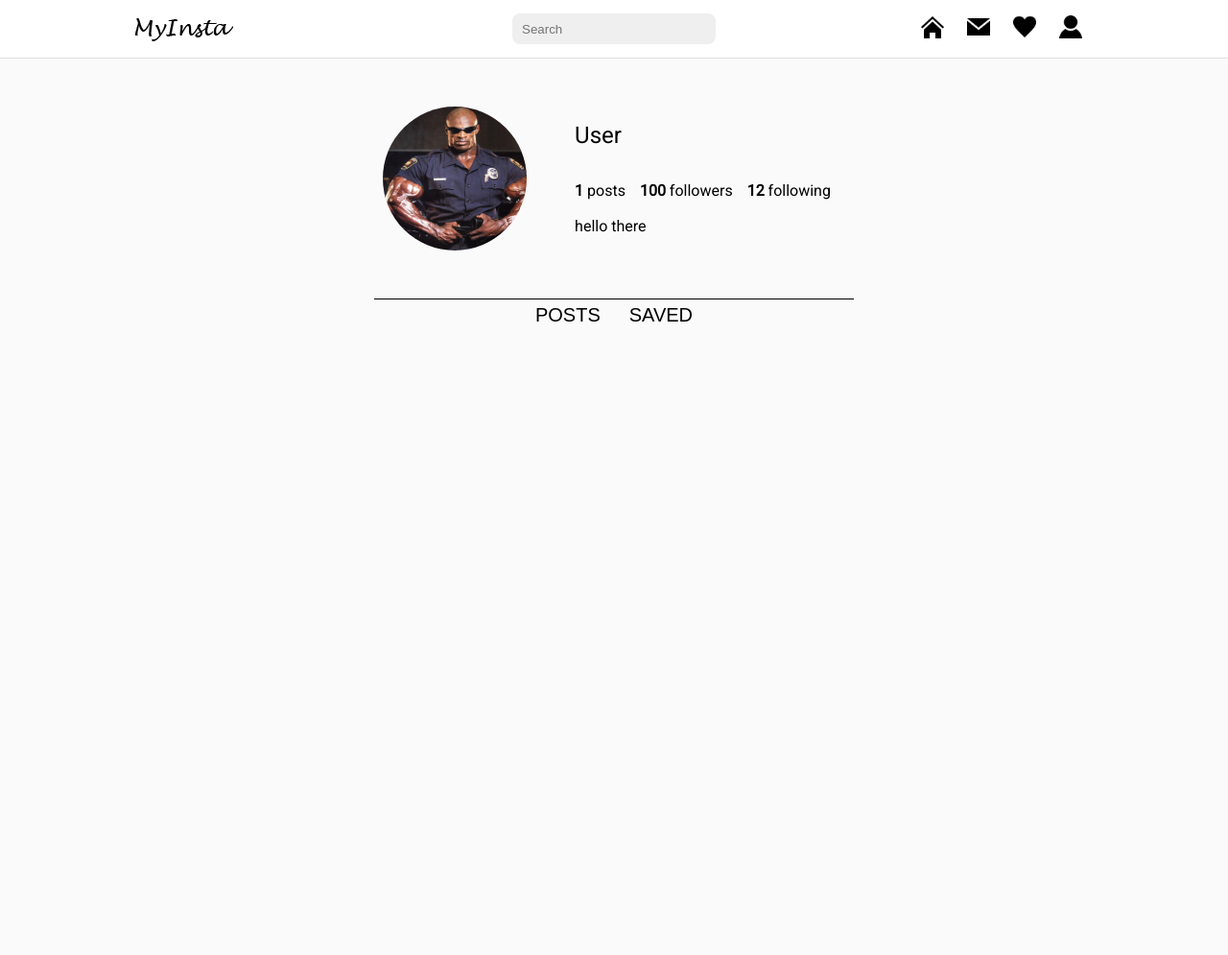
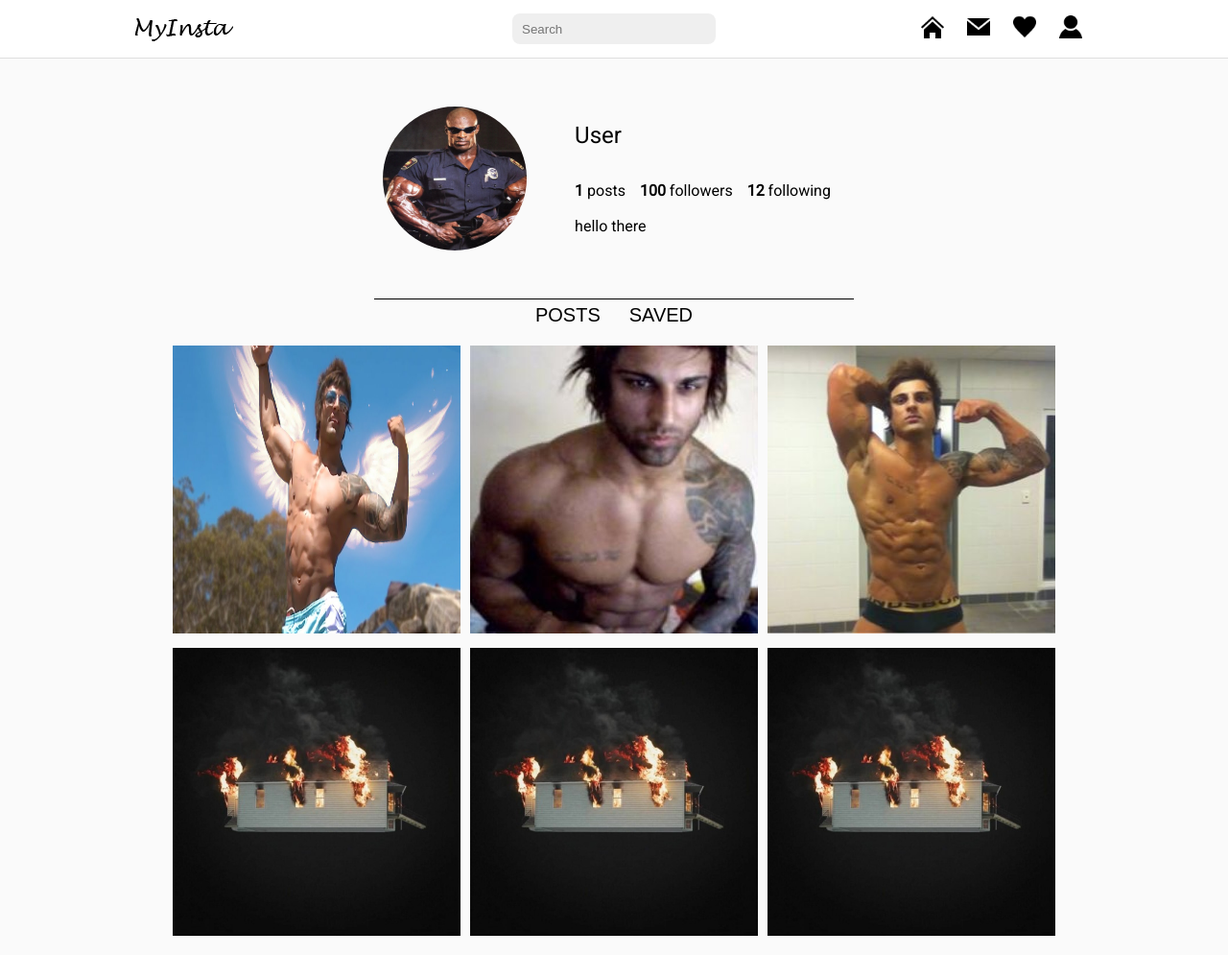
Before and after one commit to Gray770/igclone, a plain HTML site: page profile.html in a window 1280 px wide. Shown: the whole page at 96% size. Before the commit the page ends 800 px from the top, so only its background shows below. Drawn offline with Linux system fonts and the light colour scheme.

Commit message:
Added photos in user profile (grid)

```diff
--- a/profile.html
+++ b/profile.html
@@ -56,6 +56,47 @@
             <button>POSTS</button>
             <button>SAVED</button>
         </div>
+        <div class="userposts">
+            <section class="post-list">
+                <a href="" class="profile-posts">
+                  <div class="post-image">
+                    <img src="/img/photos/zyzz-angel.jpg" alt="">
+                  </div>
+                </a>
+
+                <a href="" class="profile-posts">
+                    <div class="post-image">
+                      <img src="/img/photos/zyzz-looking.jpg" alt="">
+                    </div>
+                  </a>
+
+                  <a href="" class="profile-posts">
+                    <div class="post-image">
+                      <img src="/img/photos/zyzz-posing.jpg" alt="">
+                    </div>
+                  </a>
+
+                  <a href="" class="profile-posts">
+                    <div class="post-image">
+                      <img src="/img/photos/donda.jpg" alt="">
+                    </div>
+                  </a>
+
+                  <a href="" class="profile-posts">
+                      <div class="post-image">
+                        <img src="/img/photos/donda.jpg" alt="">
+                      </div>
+                    </a>
+
+                    <a href="" class="profile-posts">
+                      <div class="post-image">
+                        <img src="/img/photos/donda.jpg" alt="">
+                      </div>
+                    </a>
+
+
+              </section>
+        </div>
     </main>
 </body>
 </html>
--- a/style.css
+++ b/style.css
@@ -268,3 +268,21 @@ header h2 {
     cursor: pointer;
     padding: 5px 15px;
 }
+
+.userposts {
+    display: flex;
+    justify-content: center;
+    padding: 15px;
+}
+
+.post-list {
+    display: grid;
+    grid-template-columns: 300px 300px 300px;
+    justify-content: center;
+    grid-gap: 10px;
+}
+
+.post-image img {
+    width: 300px;
+    height: 300px;
+}
```
Also changed, not shown: img/photos/zyzz-angel.jpg (added), img/photos/zyzz-looking.jpg (added), img/photos/zyzz-posing.jpg (added).
